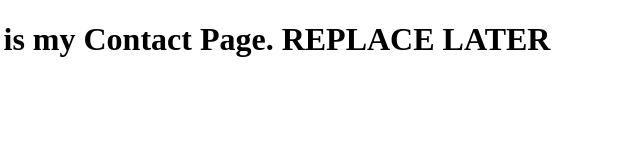
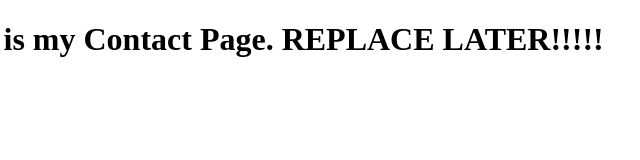
Before and after one commit to HercMakesThings/Portfolio-first, a plain HTML site: page contact.html in a window 1280 px wide. Shown: the full height of the page, 73-713 px from the left. Drawn offline with Linux system fonts and the light colour scheme.

Commit message:
Update contact.html

```diff
--- a/contact.html
+++ b/contact.html
@@ -5,7 +5,7 @@
     <title>Contact</title>
   </head>
   <body>
-    <h1>This is my Contact Page. REPLACE LATER</h1>
+    <h1>This is my Contact Page. REPLACE LATER!!!!!</h1>
     <a href="index.html">Home</a>
 
 
```
